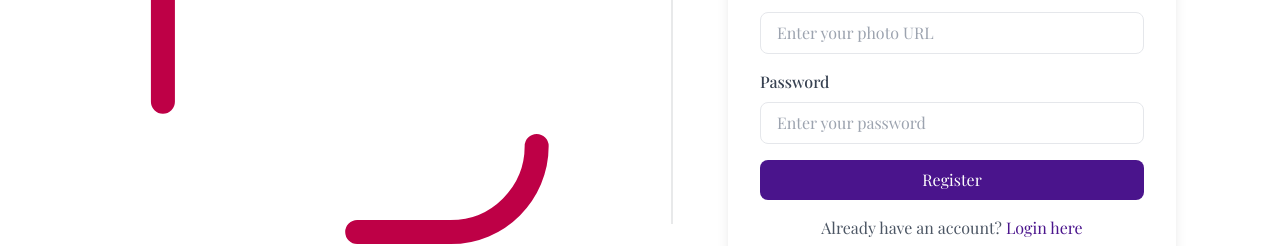
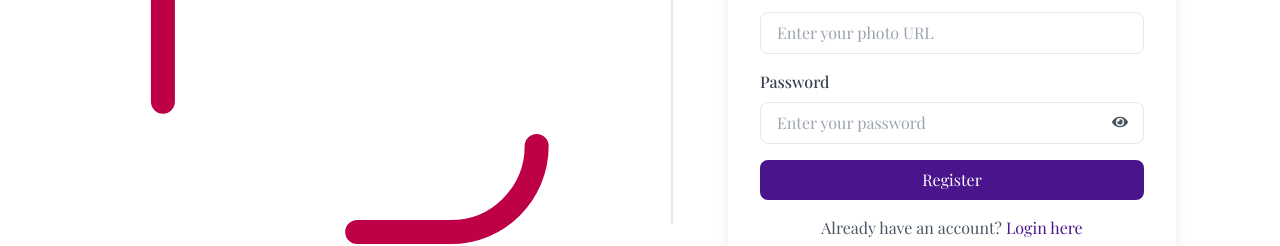
Before and after one commit to mdtalam/library-management-system, a React (Vite) app: page /register in a window 1280 px wide. Shown: the part 492-738 px from the top of the page. Built offline with nearby package versions, Linux system fonts and the light colour scheme; no server answers; a web font is replaced by a local one.

Commit message:
project complete

```diff
--- a/src/Component/Register.jsx
+++ b/src/Component/Register.jsx
@@ -1,6 +1,7 @@
 import Lottie from "lottie-react";
 import { useContext, useState } from "react";
 import { Helmet } from "react-helmet";
+import { FaEye, FaEyeSlash } from "react-icons/fa"; // Import icons for password visibility toggle
 import { Link, useNavigate } from "react-router-dom";
 import Swal from "sweetalert2"; // Import SweetAlert2
 import registerLottiData from "../assets/register.json";
@@ -9,6 +10,7 @@
 const Register = () => {
   const { createNewUser, setUser, updateUserProfile, googleLogin, logOutUser } =
     useContext(AuthContext);
+  const [passwordVisible, setPasswordVisible] = useState(false);
   const [errorMessage, setErrorMessage] = useState("");
   const navigate = useNavigate();
 
@@ -22,7 +24,6 @@
 
     // Reset previous error message
     setErrorMessage("");
-
 
     if (password.length < 6) {
       setErrorMessage("Password should be 6 characters or longer");
@@ -70,7 +71,9 @@
       });
   };
 
-
+  const togglePasswordVisibility = () => {
+    setPasswordVisible(!passwordVisible);
+  };
 
   return (
     <div>
@@ -134,8 +137,8 @@
               />
             </div>
 
-            {/* Password Input */}
-            <div className="mb-4">
+            {/* Password Input with Show/Hide Functionality */}
+            <div className="mb-4 relative">
               <label
                 htmlFor="password"
                 className="block text-gray-700 font-medium mb-2"
@@ -143,12 +146,19 @@
                 Password
               </label>
               <input
-                type="password"
+                type={passwordVisible ? "text" : "password"}
                 id="password"
                 name="password"
                 className="w-full px-4 py-2 border rounded-lg focus:outline-none focus:ring-2 focus:ring-purple"
                 placeholder="Enter your password"
               />
+              <button
+                type="button"
+                onClick={togglePasswordVisibility}
+                className="absolute top-[52px] right-4 transform -translate-y-1/2 text-gray-600"
+              >
+                {passwordVisible ? <FaEyeSlash /> : <FaEye />}
+              </button>
             </div>
             {errorMessage && (
               <label className="label text-red-500 text-sm">
```
